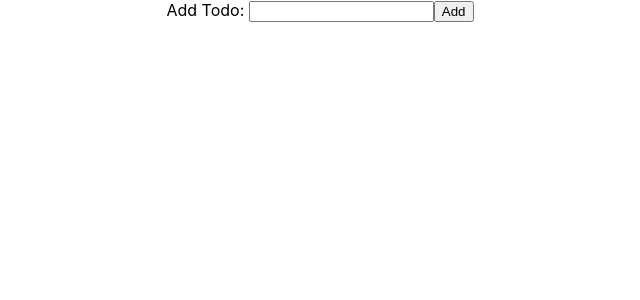
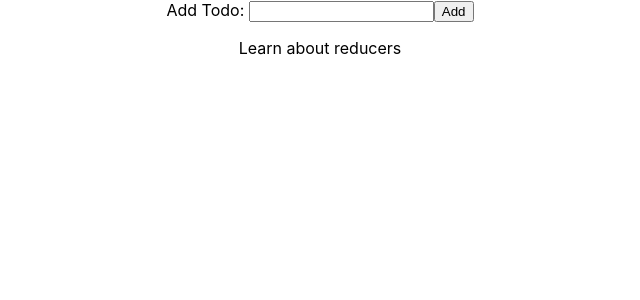
Before and after one commit to bloominstituteoftechnology/reducer-todo, a React (Create React App) app in the folder reducer-todo/: page / in a window 1280 px wide. Shown: the top 300 px of the page, without its empty margins (320-960 px from the left). Built offline with nearby package versions, Linux system fonts and the light colour scheme.

Commit message:
set up reducer and form

```diff
--- a/reducer-todo/src/App.js
+++ b/reducer-todo/src/App.js
@@ -1,18 +1,17 @@
 import React, { useReducer, useState } from 'react';
 import ReactDOM from 'react-dom';
-import { listReducer, initialState } from "./reducers/listReducer";
 import TodoForm from "./components/todoForm";
 import Todo from "./components/todo";
 import './App.css';
-
+import { ADD } from "./actions/actions";
 
 
 function App() {
+
   return (
     <div className="App">
       <TodoForm />
     </div>
   );
 }
-
 export default App;
--- /dev/null
+++ b/reducer-todo/src/actions/actions.js
@@ -0,0 +1 @@
+export const ADD = "ADD";
--- a/reducer-todo/src/components/todo.js
+++ b/reducer-todo/src/components/todo.js
@@ -2,7 +2,15 @@ import React, { PureComponent } from 'react';
 
 const Todo = (props) => {
     return (
-        <div></div>
+        <div>
+            {props.state.map(todo => {
+                return (
+                    <div key={todo.id}>
+                        <p>{todo.item}</p>
+                    </div>
+                )
+            })}
+        </div>
     );
 }
 
--- a/reducer-todo/src/components/todoForm.js
+++ b/reducer-todo/src/components/todoForm.js
@@ -1,13 +1,30 @@
-import React from 'react';
+import React, { useReducer, useState } from 'react';
+import { listReducer, initialState } from "./../reducers/listReducer";
+import Todo from "./todo";
 
 const TodoForm = () => {
+
+    const [state, dispatch] = useReducer(listReducer, initialState);
+    const [todo, setTodo] = useState("");
+
+    const handleChange = (event) => {
+        setTodo(event.target.value)
+    }
+
     return (
         <div>
             <form>
-                <label>Add Todo: </label>
-                <input type="text"></input>
-                <button type="submit">Add</button>
+                <label htmlFor="todo">Add Todo: </label>
+                <input
+                    id="todo"
+                    name="todo"
+                    type="text"
+                    value={todo}
+                    onChange={handleChange}
+                ></input>
+                <button onClick={() => dispatch({ type: "ADD-TODO, payload: todo" })}>Add</button>
             </form>
+            <Todo state={state} />
         </div>
     );
 }
--- a/reducer-todo/src/reducers/listReducer.js
+++ b/reducer-todo/src/reducers/listReducer.js
@@ -1,12 +1,25 @@
 import React from 'react';
 import ReactDOM from 'react-dom';
 
-export const initialState = { list: [], item: '', completed: false, id: '' };
+export const initialState = [
+    {
+        item: 'Learn about reducers',
+        completed: false,
+        id: Date.now(),
+        itemArray: []
+    }
+];
 
 export const listReducer = (state, action) => {
     switch (action.type) {
+        case "ADD-TODO":
+            const newTodo = {
+                item: action.payload,
+                completed: false,
+                id: Date.now()
+            }
+            return [...state, newTodo]
         default:
-            throw new Error("No action matched!");
+            throw state;
     }
-
-}
+};
```
Also changed, not shown: reducer-todo/src/components/todoList.js (deleted, +0 -11 lines).
